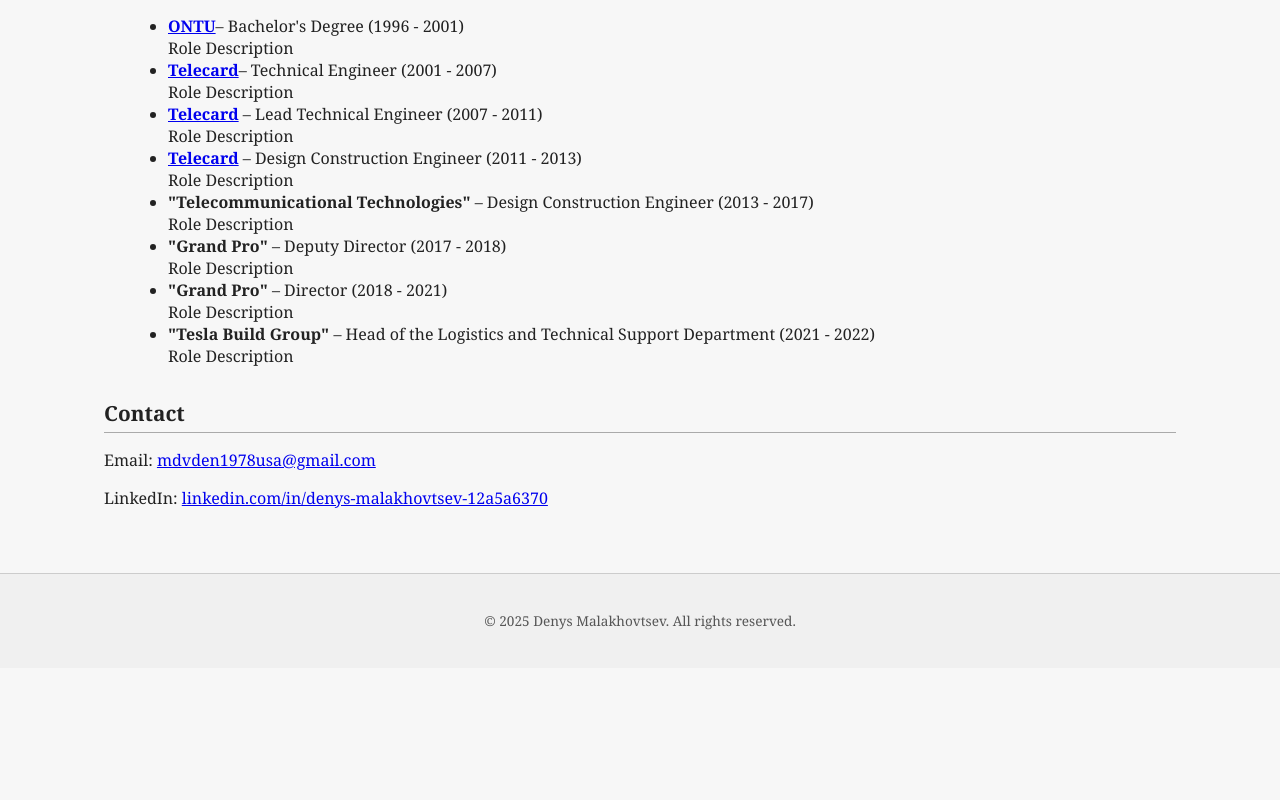
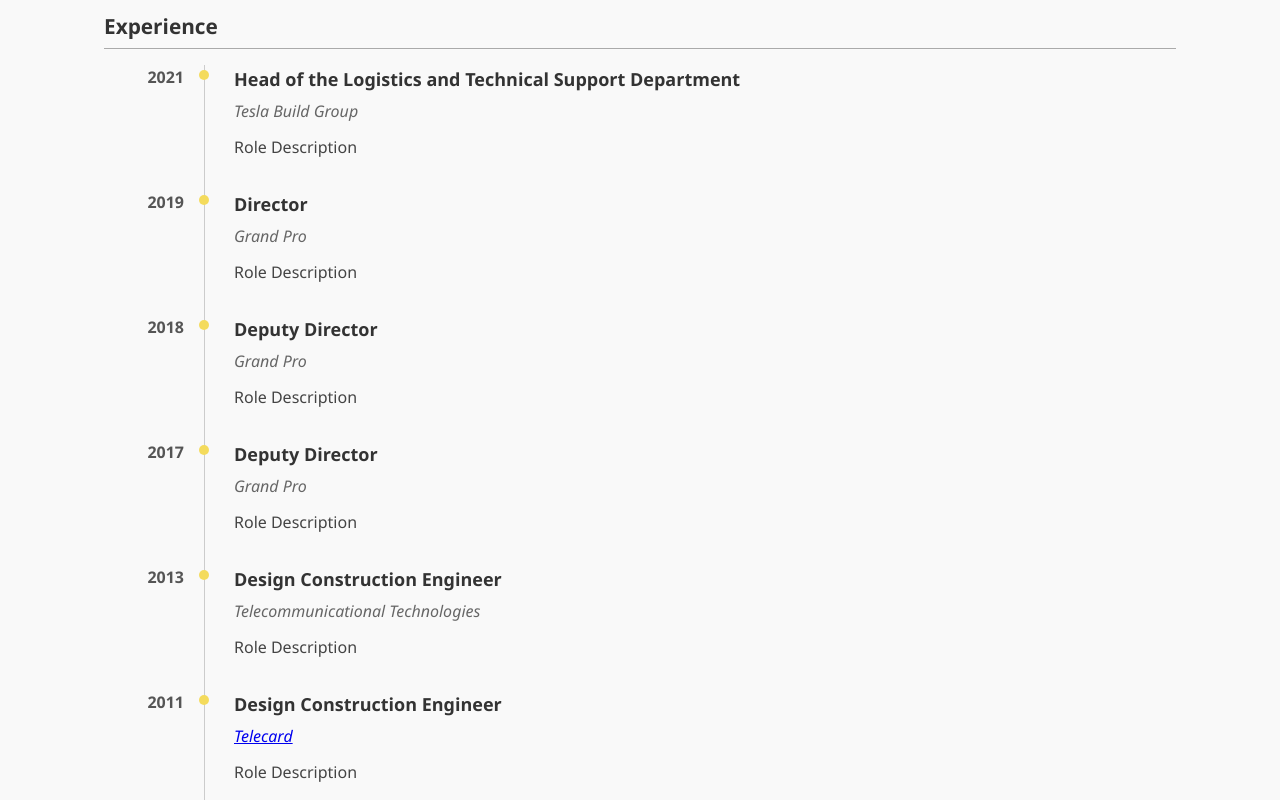
Before and after one commit to andrii-malakhovtsev/denys-portfolio, a React (Vite) app: page / in a window 1280 px wide. Shown: the part 1000-1800 px from the top of the page. Before the commit the page ends 1668 px from the top, so only its background shows below. Built offline with nearby package versions, Linux system fonts and the light colour scheme.

Commit message:
Update experience section styling to vertical timeline

```diff
--- a/src/App.css
+++ b/src/App.css
@@ -117,3 +117,93 @@
   color: #555;
   border-top: 1px solid #ccc;
 }
+
+/* Experience Timeline */
+/* General Styles */
+body {
+    font-family: 'Segoe UI', Tahoma, Geneva, Verdana, sans-serif;
+    line-height: 1.6;
+    color: #333;
+    background-color: #f9f9f9;
+    padding: 0;
+    margin: 0;
+}
+
+.section-title {
+    text-align: center;
+    margin-bottom: 50px;
+    font-size: 2.5rem;
+    color: #2c3e50;
+    position: relative;
+}
+
+.section-title::after {
+    content: '';
+    display: block;
+    width: 80px;
+    height: 4px;
+    background: #3498db;
+    margin: 15px auto;
+}
+
+/* Timeline Styles */
+.timeline {
+    position: relative;
+    padding-left: 100px;
+}
+
+.timeline::before {
+    content: '';
+    position: absolute;
+    left: 100px;
+    top: 0;
+    bottom: 0;
+    width: 1px;
+    background: #ccc;
+}
+
+.timeline-item {
+    position: relative;
+    margin-bottom: 30px;
+}
+
+.timeline-item::before {
+    content: '';
+    position: absolute;
+    left: -5px;
+    top: 5px;
+    width: 10px;
+    height: 10px;
+    border-radius: 50%;
+    background: rgb(244, 219, 92);
+    z-index: 1;
+}
+
+.year {
+    position: absolute;
+    left: -100px;
+    width: 80px;
+    text-align: right;
+    font-weight: bold;
+    color: #555;
+}
+
+.content {
+    padding-left: 30px;
+}
+
+.content h3 {
+    margin: 0 0 5px 0;
+    font-size: 18px;
+}
+
+.company {
+    margin: 0 0 10px 0;
+    color: #666;
+    font-style: italic;
+}
+
+.description {
+    margin: 0;
+    color: #444;
+}
--- a/src/App.jsx
+++ b/src/App.jsx
@@ -26,6 +26,7 @@
           </p>
         </section>
 
+
         <section id="projects" className="section">
           <h2>Projects</h2>
           <div className="project-grid">
@@ -50,68 +51,105 @@
           </div>
         </section>
 
-        <section id="experience" className="section">
+        <section id="experience" class="experience" className="section">
         <h2>Experience</h2>
-          <ul>
-            <li>
-              <strong>
-                <a href="https://ontu.edu.ua/" target="_blank">
-                ONTU
-                </a>
-              </strong>
-              – Bachelor's Degree (1996 - 2001)
-              <br />
-              Role Description
-            </li>
-            <li>
-              <strong>
+        <div class="timeline">
+            <div class="timeline-item">
+                <div class="year">2021</div>
+                <div class="content">
+                    <h3>Head of the Logistics and Technical Support Department</h3>
+                    <p class="company">Tesla Build Group</p>
+                    <p class="description">Role Description</p>
+                </div>
+            </div>
+
+            <div class="timeline-item">
+                <div class="year">2019</div>
+                <div class="content">
+                    <h3>Director</h3>
+                    <p class="company">Grand Pro</p>
+                    <p class="description">Role Description</p>
+                </div>
+            </div>
+
+             <div class="timeline-item">
+                <div class="year">2018</div>
+                <div class="content">
+                    <h3>Deputy Director</h3>
+                    <p class="company">Grand Pro</p>
+                    <p class="description">Role Description</p>
+                </div>
+            </div>
+
+            <div class="timeline-item">
+                <div class="year">2017</div>
+                <div class="content">
+                    <h3>Deputy Director</h3>
+                    <p class="company">Grand Pro</p>
+                    <p class="description">Role Description</p>
+                </div>
+            </div>
+
+            <div class="timeline-item">
+                <div class="year">2013</div>
+                <div class="content">
+                    <h3>Design Construction Engineer</h3>
+                    <p class="company">Telecommunicational Technologies</p>
+                    <p class="description">Role Description</p>
+                </div>
+            </div>
+
+            <div class="timeline-item">
+                <div class="year">2011</div>
+                <div class="content">
+                    <h3>Design Construction Engineer</h3>
+                    <p class="company">
                       <a href="https://telecard.odessa.ua/" target="_blank">
                       Telecard
                       </a>
-              </strong>
-              – Technical Engineer (2001 - 2007)
-              <br />
-              Role Description
-            </li>
-            <li>
-              <strong>
+                    </p>
+                    <p class="description">Role Description</p>
+                </div>
+            </div>
+
+            <div class="timeline-item">
+                <div class="year">2007</div>
+                <div class="content">
+                    <h3>Lead Technical Engineer</h3>
+                    <p class="company">
                       <a href="https://telecard.odessa.ua/" target="_blank">
                       Telecard
                       </a>
-              </strong> – Lead Technical Engineer (2007 - 2011)
-              <br />
-              Role Description
-            </li>
-            <li>
-              <strong>
+                    </p>
+                    <p class="description">Role Description</p>
+                </div>
+            </div>
+
+            <div class="timeline-item">
+                <div class="year">2001</div>
+                <div class="content">
+                    <h3>Technical Engineer</h3>
+                    <p class="company">
                       <a href="https://telecard.odessa.ua/" target="_blank">
                       Telecard
                       </a>
-              </strong> – Design Construction Engineer (2011 - 2013)
-              <br />
-              Role Description
-            </li>
-            <li>
-              <strong>"Telecommunicational Technologies"</strong> – Design Construction Engineer (2013 - 2017)
-              <br />
-              Role Description
-            </li>
-            <li>
-              <strong>"Grand Pro"</strong> – Deputy Director (2017 - 2018)
-              <br />
-              Role Description
-            </li>
-            <li>
-              <strong>"Grand Pro"</strong> – Director (2018 - 2021)
-              <br />
-              Role Description
-            </li>
-            <li>
-              <strong>"Tesla Build Group"</strong> – Head of the Logistics and Technical Support Department (2021 - 2022)
-              <br />
-              Role Description
-            </li>
-          </ul>
+                    </p>
+                    <p class="description">Role Description</p>
+                </div>
+            </div>
+
+            <div class="timeline-item">
+                <div class="year">1996</div>
+                <div class="content">
+                    <h3>Bachelor's Degree in Mechanical Engineering</h3>
+                    <p class="company">
+                      <a href="https://ontu.edu.ua/" target="_blank">
+                      Odesa National Technical University
+                      </a>
+                    </p>
+                </div>
+            </div>
+        </div>
     </section>
 
         <section id="contact" className="section">
```
Lines whose indentation alone changed are shown as unchanged.
